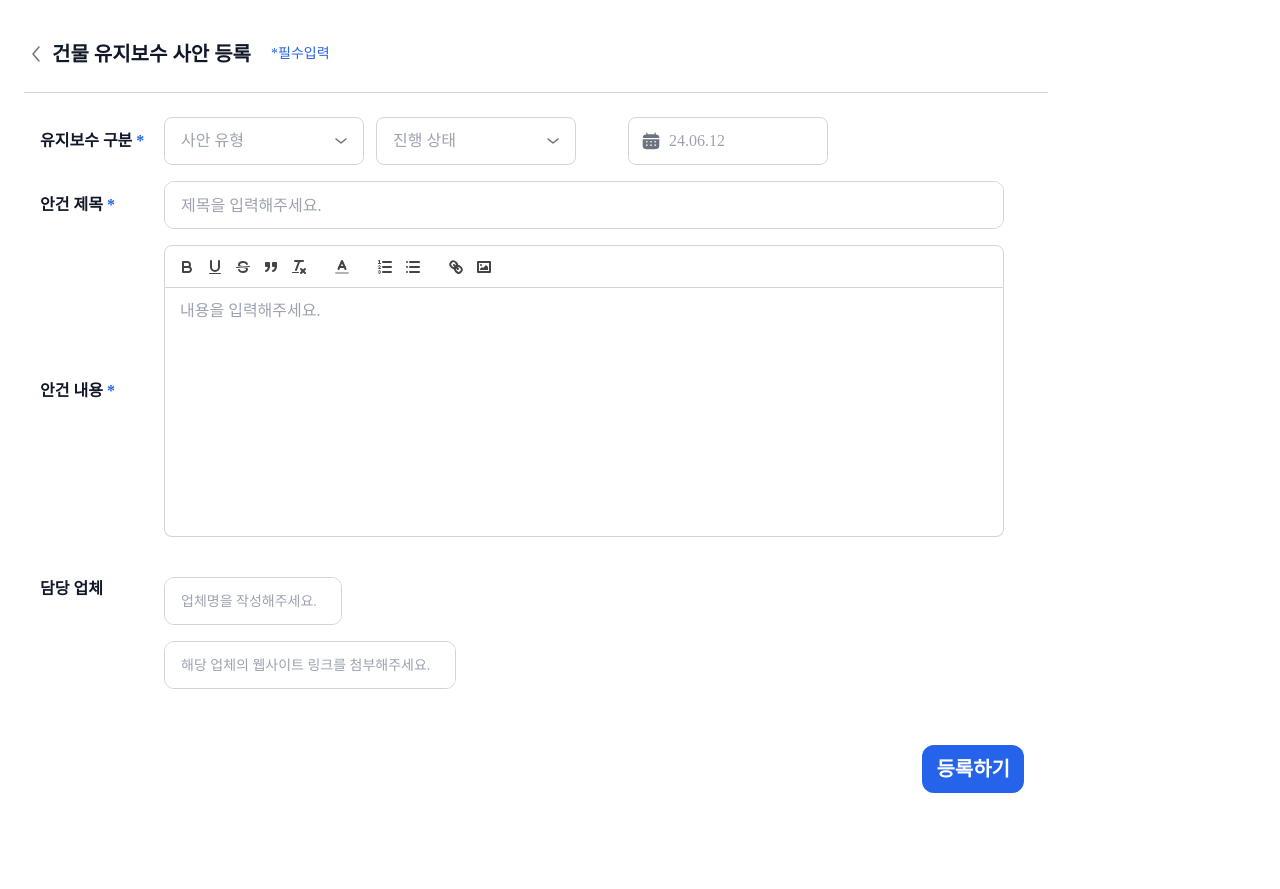
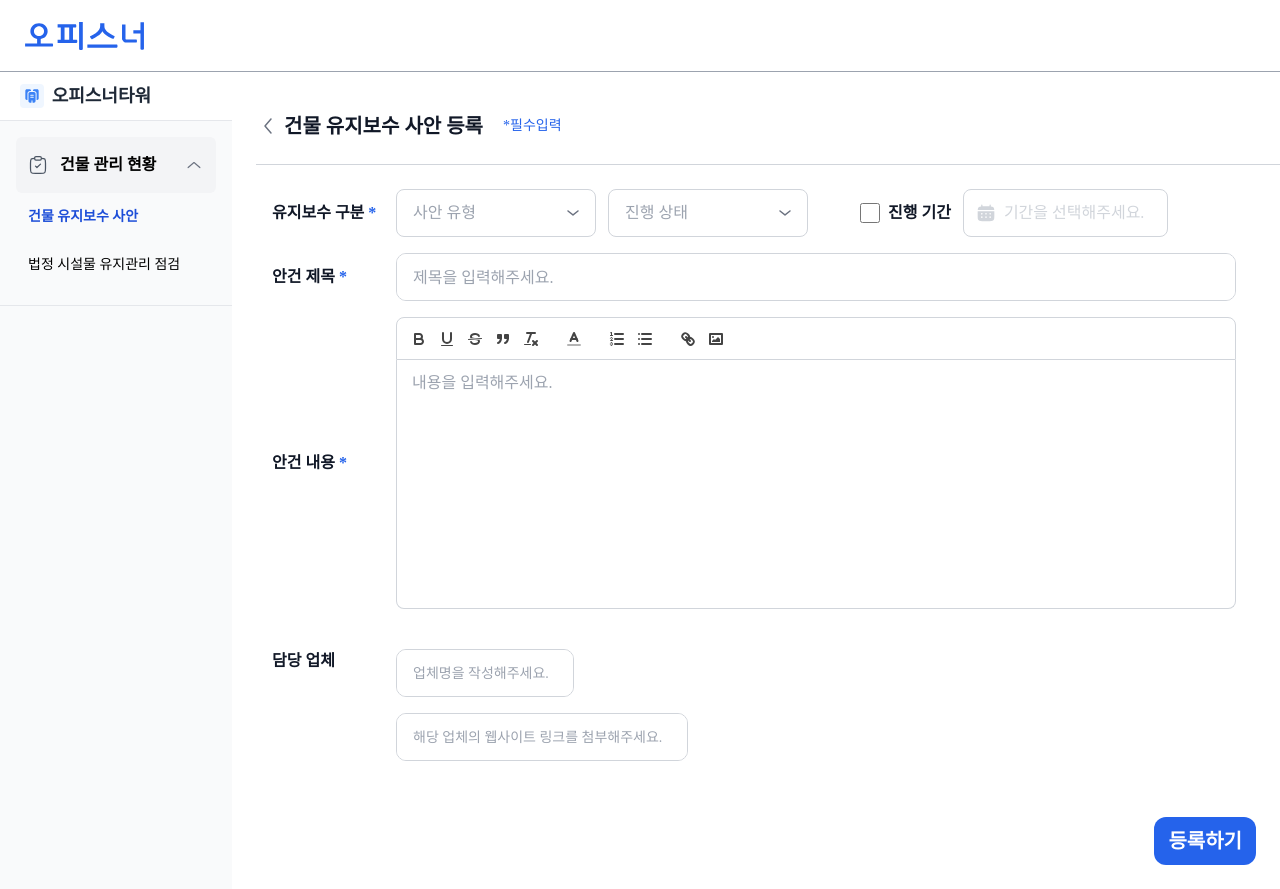
Before and after one commit to 10aeat/10aeat_Frontend, a Next.js app: page /admin/repair/edit in a window 1280 px wide. Before the commit the page ends 817 px from the top, so only its background shows below. Built offline with nearby package versions, Linux system fonts and the light colour scheme; a web font is replaced by a local one.

Commit message:
[Feat] 관리자 게시글 upload/post/edit 페이지 수정

```diff
--- a/src/app/admin/_components/atoms/Sidemenu.tsx
+++ b/src/app/admin/_components/atoms/Sidemenu.tsx
@@ -26,7 +26,7 @@ export default function SideMenu({ menuIndex }: Props) {
   }
 
   return (
-    <div className="flex flex-col w-[232px] h-screen items-center font-Pretendard bg-gray-50">
+    <div className="relative flex flex-col w-[232px] h-auto items-center font-Pretendard bg-gray-50">
       <div className="flex w-[100%] py-[12px] pl-[20px] pr-[24px] text-[18px] justify-between leading-[24px] font-bold items-center gap-[8px] text-gray-800 bg-white">
         <div className="flex w-[24px] h-[24px] p-[4px] items-center rounded-[4px] bg-blue-50">
           <Image
--- a/src/app/admin/repair/edit/page.tsx
+++ b/src/app/admin/repair/edit/page.tsx
@@ -1,4 +1,7 @@
 'use client'
+
+// import axios from 'axios'
+import { useRouter } from 'next/navigation'
 
 import Dropdown from '@/components/atoms/Dropdown'
 import TextArea from '@/components/atoms/TextArea'
@@ -8,6 +11,9 @@ import { useState } from 'react'
 import DatePicker1 from '@/components/atoms/DatePicker'
 import DangerIcon from '@/components/icons/danger.svg'
 import CloseIcon from '@/components/icons/close.svg'
+import CalendarSelect from '@/components/atoms/CalendarSelect'
+import AdminLogo from '../../_components/atoms/AdminLogo'
+import SideMenu from '../../_components/atoms/Sidemenu'
 
 export default function RepairUpload() {
   const [category, setCategory] = useState('')
@@ -20,6 +26,7 @@ export default function RepairUpload() {
   const [constructionEnd, setConstructionEnd] = useState(null)
   const [images, setImages] = useState<string[]>([])
   const [showWarning, setShowWarning] = useState(false)
+  const router = useRouter()
 
   // const handleTitleChange = (value: string) => setTitle(value)
   // const handleContentChange = (value: string) => setContent(value)
@@ -74,14 +81,23 @@ export default function RepairUpload() {
   }
 
   return (
+    <div className="relative w-full bg-white">
+      <AdminLogo />
+      <div className="flex">
+        <SideMenu menuIndex={1} />
         <div className="w-[1024px] mx-[24px] bg-white font-Pretendard">
           <div className="flex items-center py-[24px] my-[16px] border-b border-gray-300">
+            <button
+              type="button"
+              onClick={() => router.push('/admin/repair/post')}
+            >
               <Image
                 src="/icons/arrow_left_large.svg"
                 width={24}
                 height={24}
                 alt="arrow_left_large"
               />
+            </button>
             <div className="text-[20px] font-bold leading-[28px] text-gray-900 capitalize pl-[4px]">
               건물 유지보수 사안 등록
             </div>
@@ -112,7 +128,8 @@ export default function RepairUpload() {
                 />
               </div>
             </div>
-        <DatePicker1 isDisabled={false} />
+            <CalendarSelect />
+            {/* <DatePicker1 isDisabled={false} /> */}
           </div>
           <div className="flex items-center py-[8px]">
             <div className="flex w-[124px] ml-[16px] text-[16px] leading-[24px] font-semibold capitalize">
@@ -181,5 +198,7 @@ export default function RepairUpload() {
             </div>
           )}
         </div>
+      </div>
+    </div>
   )
 }
--- a/src/app/admin/repair/post/page.tsx
+++ b/src/app/admin/repair/post/page.tsx
@@ -1,35 +1,57 @@
 'use client'
 
+import { useRouter } from 'next/navigation'
 import Image from 'next/image'
 import PenIcon from '@/components/icons/pen_with_line.svg'
 import TagBadge, { TagBadgeStyle } from '@/components/atoms/TagBadge'
 import AdminComments from '@/components/atoms/AdminComments'
+import AdminLogo from '../../_components/atoms/AdminLogo'
+import SideMenu from '../../_components/atoms/Sidemenu'
 import AdminButton, { ButtonStyle } from '../../_components/atoms/AdminButton'
 
 export default function RepairPost() {
+  const router = useRouter()
   return (
-    <div className="font-Pretendard bg-white">
+    <div className="relative w-full bg-white">
+      <AdminLogo />
+      <div className="flex">
+        <SideMenu menuIndex={1} />
+        <div className="w-full font-Pretendard bg-white">
           <div className="flex items-center py-[24px] mx-[24px] my-[16px] border-b border-gray-300">
+            <button
+              type="button"
+              onClick={() => router.push('/admin/repair/list')}
+            >
               <Image
                 src="/icons/arrow_left_large.svg"
                 width={24}
                 height={24}
                 alt="arrow_left_large"
               />
+            </button>
             <div className="text-[20px] font-bold leading-[28px] text-gray-900 capitalize pl-[4px]">
               건물 유지보수 게시물
             </div>
           </div>
           <div className="flex flex-col px-[40px] gap-[24px]">
             <div className="flex gap-[8px]">
-          <TagBadge tagBadgeStyle={TagBadgeStyle.TAG} progress="INPROGRESS" />
-          <TagBadge tagBadgeStyle={TagBadgeStyle.DEFAULT_TAG}>보수</TagBadge>
+              <TagBadge
+                tagBadgeStyle={TagBadgeStyle.TAG}
+                progress="INPROGRESS"
+              />
+              <TagBadge tagBadgeStyle={TagBadgeStyle.DEFAULT_TAG}>
+                보수
+              </TagBadge>
             </div>
             <div className="flex items-center justify-between">
               <div className="text-[28px] font-bold leading-[36px] capitalize text-gray-900">
                 2층 우수관 하자발생 조치
               </div>
               <div className="flex gap-[12px]">
+                <button
+                  type="button"
+                  onClick={() => router.push('/admin/repair/edit')}
+                >
                   <AdminButton
                     buttonStyle={ButtonStyle.SECONDARY_BLUE}
                     buttonSize="lg"
@@ -37,6 +59,7 @@ export default function RepairPost() {
                     <PenIcon color="#2563EB" width={24} height={24} />
                     수정
                   </AdminButton>
+                </button>
                 <AdminButton buttonStyle={ButtonStyle.ERROR} buttonSize="lg">
                   삭제
                 </AdminButton>
@@ -61,13 +84,13 @@ export default function RepairPost() {
               </div>
             </div>
 
-        {/* <Image
+            <Image
               className="w-[712px] h-[417px] bg-contain bg-center"
               width={712}
               height={417}
-          src="https://s3-alpha-sig.figma.com/img/388d/c026/cf053329ca2233996a2bac5635059fd1?Expires=1717977600&Key-Pair-Id=APKAQ4GOSFWCVNEHN3O4&Signature=OBuuKSqG7yX1GBRWp-dkP8YMovet4kLoLbhZ8iq17aQmyrvd7mUFZEqfctey66VFMpGJVU8Y0VwC6ZogepkrEXv9SmVTqAbXjU4Z~klAlGbEieSBt3PpEMomgLGBL2~nw0XQb39UtKd61Hlt7JYhClg9Eh4OWGZF6okHFIKS0R5SO3nC5F58tVbOwHRsLcl58jX9s-klyd-z6TLbPrr9uC7cAQfspkMX3-ZuchKN1lk59QYArEgaG9dROlM~~PT2juGccZURA9arcO4xmQ-ZEnWB6OEJyO5YUWbeRjUrBfTFj~XdCJOgsSzv1ywb8apaXcIC-Q9o~~wbt3EL4N2VBQ__"
+              src="https://s3-alpha-sig.figma.com/img/388d/c026/cf053329ca2233996a2bac5635059fd1?Expires=1719187200&Key-Pair-Id=APKAQ4GOSFWCVNEHN3O4&Signature=cSq9p91LPmUlRmka82LTzX1WWxAe4j1eDt8KBjxytvPGfhaTD4eb2zz-Tn-yuEL6LIEnK3XYVIo~29MN1ShJIZA8QQ7rK6jlgy4KyFhP~5WO4Z6rBalOYicdLlL-rtlkqXAirODRaKvC9szalKXbn8M4ugRVW6pX2E8KCKRkwpoA965OlSeg61JKO0d8e2Md0-RaFyjpXhmwOEFoj3Dhy4ddJS5-Pq4SGWJduQ9eqD7g-IwblNqK~1T7FZ0IdfXeekKCm-WJPsgp-~5V-i3yDTrV~cU-4r7fEcu4BZYRtYKsys7m0o0TZiL6X9~gYAh7PE2dY32PfunAt2cdsgWrqg__"
               alt="이미지"
-        /> */}
+            />
             {/* <img
               src="https://s3-alpha-sig.figma.com/img/388d/c026/cf053329ca2233996a2bac5635059fd1?Expires=1717977600&Key-Pair-Id=APKAQ4GOSFWCVNEHN3O4&Signature=OBuuKSqG7yX1GBRWp-dkP8YMovet4kLoLbhZ8iq17aQmyrvd7mUFZEqfctey66VFMpGJVU8Y0VwC6ZogepkrEXv9SmVTqAbXjU4Z~klAlGbEieSBt3PpEMomgLGBL2~nw0XQb39UtKd61Hlt7JYhClg9Eh4OWGZF6okHFIKS0R5SO3nC5F58tVbOwHRsLcl58jX9s-klyd-z6TLbPrr9uC7cAQfspkMX3-ZuchKN1lk59QYArEgaG9dROlM~~PT2juGccZURA9arcO4xmQ-ZEnWB6OEJyO5YUWbeRjUrBfTFj~XdCJOgsSzv1ywb8apaXcIC-Q9o~~wbt3EL4N2VBQ__"
               alt="image"
@@ -75,15 +98,17 @@ export default function RepairPost() {
               height={417}
             /> */}
             <div className="text-[16px] font-normal leading-[24px]">
-          하자조치 : 2024.05.15 시작 예정 2층 호실들 중 3개의 호실에 우수관{' '}
+              하자조치 : 2024.05.15 시작 예정
               <br />
-          누수가 발생했습니다. 한양 하자팀 / 이노 인테리어 업체를 불러서 하자{' '}
-          <br />
-          공사를 할 예정입니다.
+              2층 호실들 중 3개의 호실에 우수관 누수가 발생했습니다.
+              <br /> 한양 하자팀 / 이노 인테리어 업체를 불러서 하자 공사를
+              할예정입니다.
             </div>
           </div>
           <div className="h-[8px] my-[40px] bg-gray-50 shadow-post" />
           <AdminComments />
         </div>
+      </div>
+    </div>
   )
 }
--- a/src/app/admin/repair/upload/page.tsx
+++ b/src/app/admin/repair/upload/page.tsx
@@ -1,6 +1,7 @@
 'use client'
 
 // import axios from 'axios'
+import { useRouter } from 'next/navigation'
 import Dropdown from '@/components/atoms/Dropdown'
 import TextArea from '@/components/atoms/TextArea'
 import TextEditor from '@/components/atoms/TextEditor'
@@ -9,6 +10,9 @@ import { useState } from 'react'
 import DatePicker1 from '@/components/atoms/DatePicker'
 import DangerIcon from '@/components/icons/danger.svg'
 import CloseIcon from '@/components/icons/close.svg'
+import CalendarSelect from '@/components/atoms/CalendarSelect'
+import AdminLogo from '../../_components/atoms/AdminLogo'
+import SideMenu from '../../_components/atoms/Sidemenu'
 
 export default function RepairUpload() {
   const [category, setCategory] = useState('')
@@ -21,6 +25,7 @@ export default function RepairUpload() {
   const [constructionEnd, setConstructionEnd] = useState(null)
   const [images, setImages] = useState<string[]>([])
   const [showWarning, setShowWarning] = useState(false)
+  const router = useRouter()
 
   // const handleTitleChange = (value: string) => setTitle(value)
   // const handleContentChange = (value: string) => setContent(value)
@@ -75,14 +80,23 @@ export default function RepairUpload() {
   }
 
   return (
+    <div className="relative w-full bg-white">
+      <AdminLogo />
+      <div className="flex">
+        <SideMenu menuIndex={1} />
         <div className="w-[1024px] mx-[24px] bg-white font-Pretendard">
           <div className="flex items-center py-[24px] my-[16px] border-b border-gray-300">
+            <button
+              type="button"
+              onClick={() => router.push('/admin/repair/list')}
+            >
               <Image
                 src="/icons/arrow_left_large.svg"
                 width={24}
                 height={24}
                 alt="arrow_left_large"
               />
+            </button>
             <div className="text-[20px] font-bold leading-[28px] text-gray-900 capitalize pl-[4px]">
               건물 유지보수 사안 등록
             </div>
@@ -113,7 +127,8 @@ export default function RepairUpload() {
                 />
               </div>
             </div>
-        <DatePicker1 isDisabled={false} />
+            <CalendarSelect />
+            {/* <DatePicker1 isDisabled={false} /> */}
           </div>
           <div className="flex items-center py-[8px]">
             <div className="flex w-[124px] ml-[16px] text-[16px] leading-[24px] font-semibold capitalize">
@@ -182,5 +197,7 @@ export default function RepairUpload() {
             </div>
           )}
         </div>
+      </div>
+    </div>
   )
 }
--- a/src/components/atoms/AdminComments.tsx
+++ b/src/components/atoms/AdminComments.tsx
@@ -124,7 +124,7 @@ export default function AdminComments() {
   return (
     <div className="flex flex-col text-[16px] font-normal mb-[120px] leading-[24px] text-gray-900 font-Pretendard">
       <div className="overflow-hidden pl-[40px] pr-[56px] h-[calc(100%-100px)]">
-        <div className="text-[20px] leading-[28px] font-bold"> 댓글 4 </div>
+        <div className="text-[20px] leading-[28px] font-bold"> 댓글 0 </div>
         <div className="overflow-y-auto max-h-full scrollbar-hide">
           {comments.length === 0 ? (
             <div className="mt-[40px] text-center">
```
Lines whose indentation alone changed are shown as unchanged.
